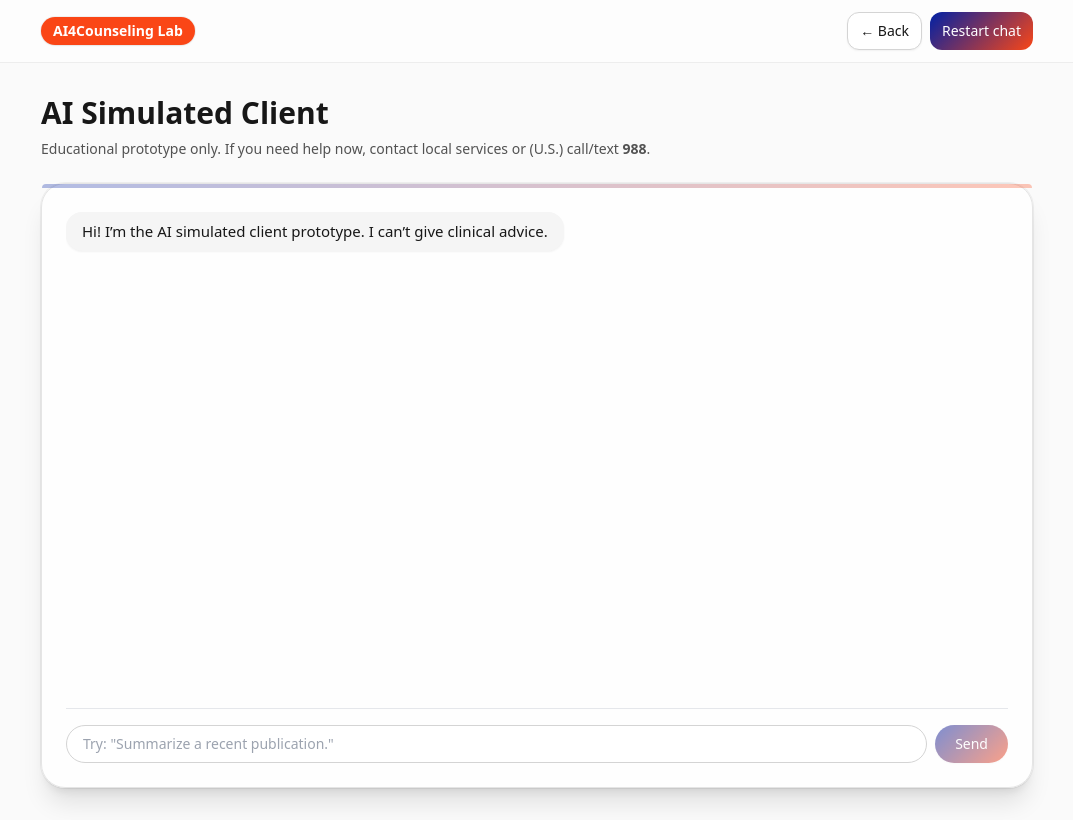
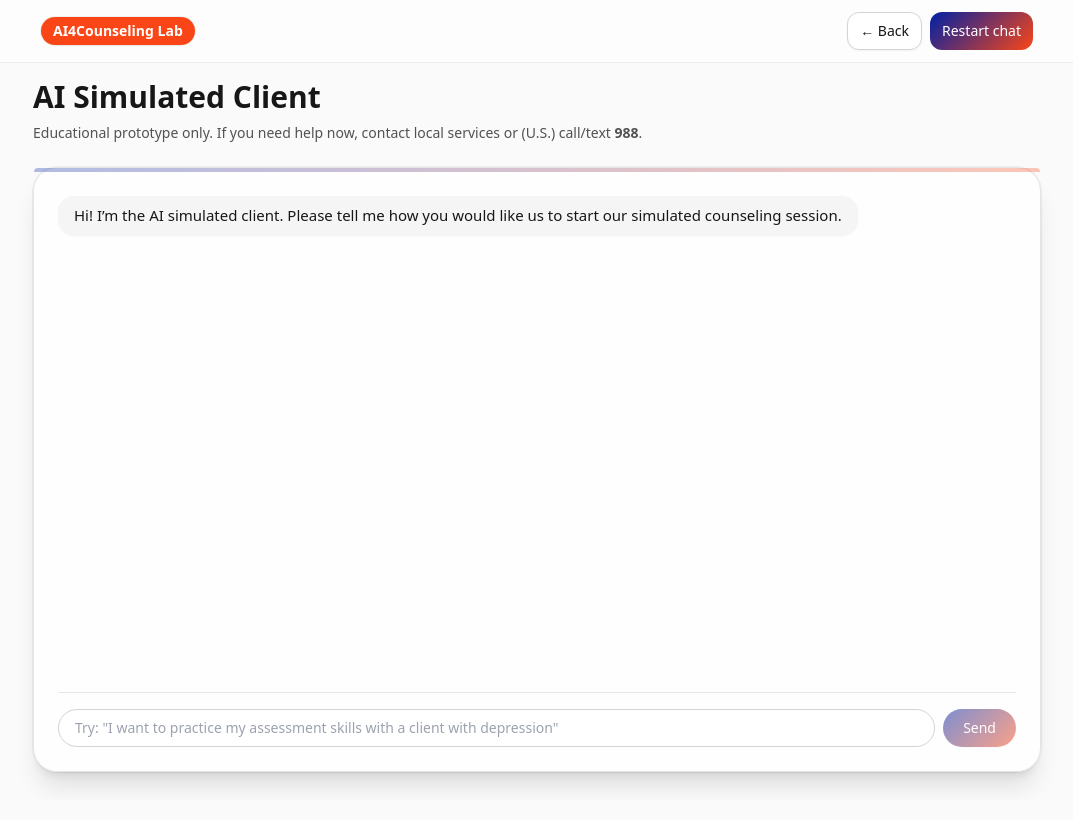
Before and after one commit to trendingpepsi/personalweb, a Next.js app: page /ai-client in a window 1280 px wide. Shown: the whole page, without its empty margins (103-1176 px from the left). Built offline with nearby package versions, Linux system fonts and the light colour scheme.

Commit message:
Update greeting and placeholder text in AIClientPage

```diff
--- a/app/ai-client/page.tsx
+++ b/app/ai-client/page.tsx
@@ -8,7 +8,7 @@ type Msg = { role: "user" | "assistant"; content: string };
 const GREETING: Msg = {
   role: "assistant",
   content:
-    "Hi! I’m the AI simulated client prototype. I can’t give clinical advice.",
+    "Hi! I’m the AI simulated client. Please tell me how you would like us to start our simulated counseling session.",
 };
 
 export default function AIClientPage() {
@@ -125,7 +125,7 @@ export default function AIClientPage() {
       </header>
 
       {/* Page heading */}
-      <main className="mx-auto max-w-5xl px-4 py-8">
+      <main className="mx-auto max-w-5xl px-2 py-4">
         <h1 className="text-3xl font-semibold">AI Simulated Client</h1>
         <p className="mt-2 text-sm text-neutral-600">
           Educational prototype only. If you need help now, contact local services or (U.S.) call/text <b>988</b>.
@@ -180,7 +180,7 @@ export default function AIClientPage() {
                 value={input}
                 onChange={(e) => setInput(e.target.value)}
                 onKeyDown={onKeyDown}
-                placeholder='Try: "Summarize a recent publication."'
+                placeholder='Try: "I want to practice my assessment skills with a client with depression"'
                 className="flex-1 rounded-full border border-neutral-300 px-4 py-2 text-sm outline-none transition focus:ring-2 focus:ring-[#0021A5]/30"
               />
               <button
```
